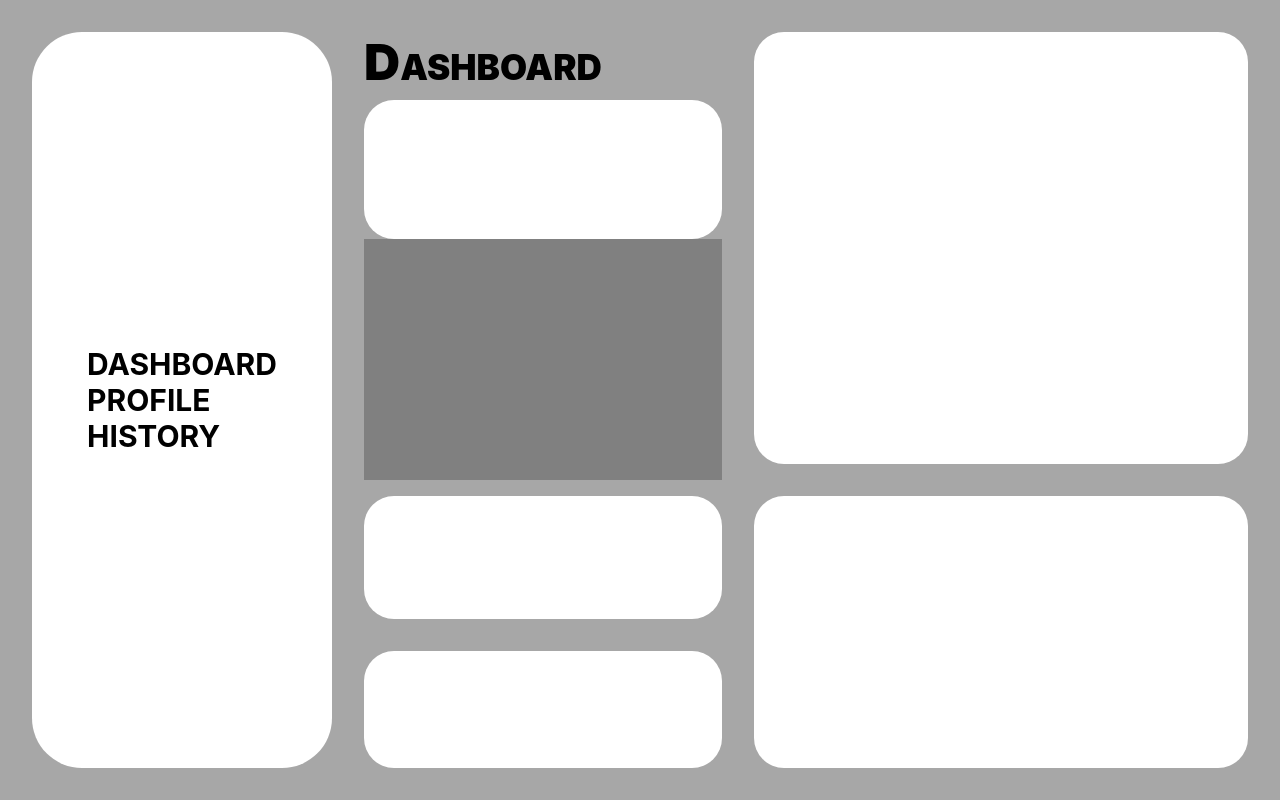
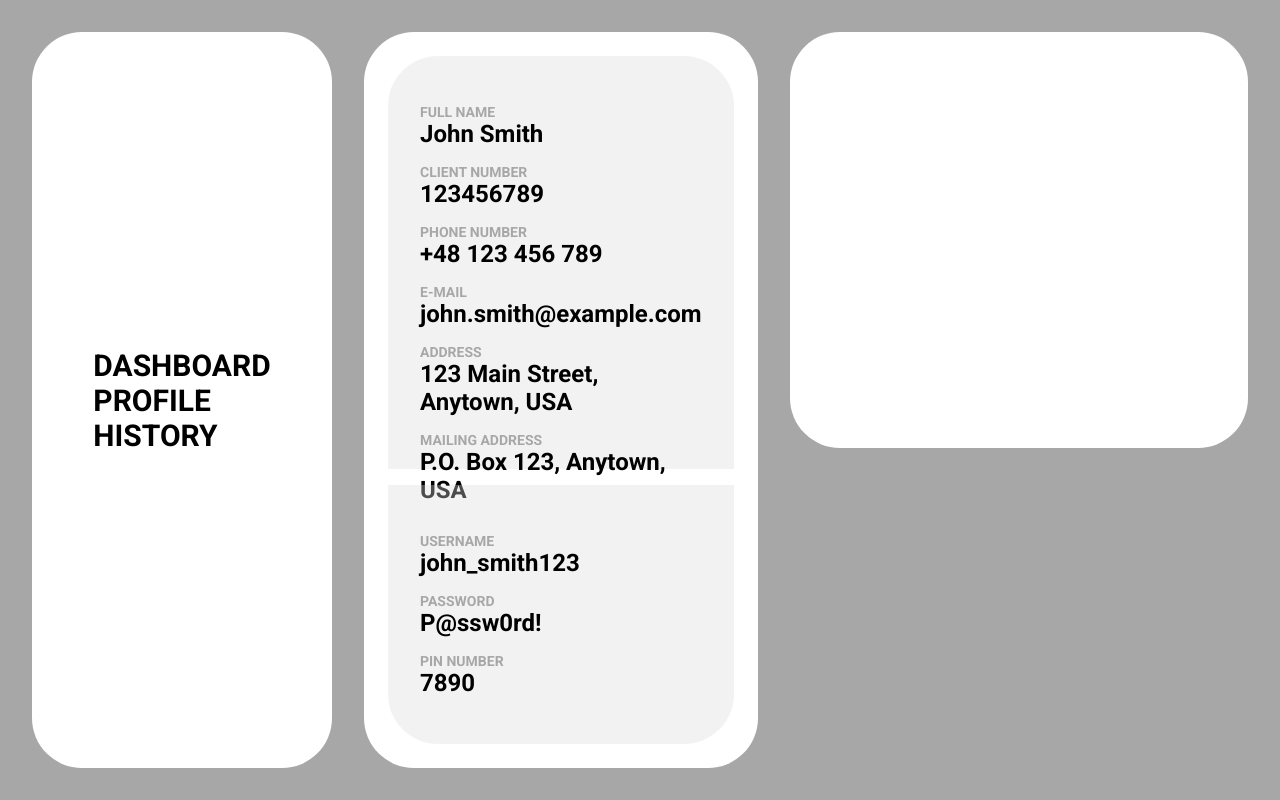
Before and after one commit to Shafosphere/money-tracker, a React (Create React App) app: page / in a window 1280 px wide. Built offline with nearby package versions, Linux system fonts and the light colour scheme.

Commit message:
Updated profile

```diff
--- a/src/Data/data.jsx
+++ b/src/Data/data.jsx
@@ -120,8 +120,7 @@ export const latestTransactions = [
     amount: 200,
   },
 ];
-export const personalData = [
-  {
+export const personalData = {
   name: "John Smith",
   username: "john_smith123",
   password: "P@ssw0rd!",
@@ -131,8 +130,7 @@ export const personalData = [
   email: "john.smith@example.com",
   address: "123 Main Street, Anytown, USA",
   mailingAddress: "P.O. Box 123, Anytown, USA",
-  },
-];
+};
 
 export const creditCardData = [
   {
--- /dev/null
+++ b/src/components/Profile/Event-log/Event.css
@@ -0,0 +1,11 @@
+.container-Event{
+    height: 100%;
+    width: 100%;
+    padding: 2rem 2rem 2rem 2rem;
+}
+.window-Event{
+    background-color: white;
+    width: 100%;
+    height: 100%;
+    border-radius: 50px;
+}
--- /dev/null
+++ b/src/components/Profile/Event-log/Event.jsx
@@ -0,0 +1,12 @@
+import "./Event.css"
+export default function Event(){
+    return(
+        <div className="container-Event">
+            <div className="window-Event">
+                <div className="Event-head"></div>
+                <div className="Event-body"></div>
+                <div className="Event-footer"></div>
+            </div>
+        </div>
+    )
+}
--- /dev/null
+++ b/src/components/Profile/Personal/Personal.css
@@ -0,0 +1,53 @@
+.container-Personal{
+    height: 100%;
+    width: 100%;
+    padding: 2rem 0rem 2rem 0rem;
+}
+.window-Personal{
+    background-color: white;
+    width: 100%;
+    height: 100%;
+    border-radius: 50px;
+    padding: 1.5rem;
+    display: flex;
+    flex-direction: column;
+    gap: 1rem;
+}
+.top-Personal{
+    background-color: rgba(217, 217, 217, 0.35);
+    height: 60%;
+    width: 100%;
+    border-radius: 50px 50px 0px 0px;
+    display: flex;
+    flex-direction: column;
+    padding: 2rem;
+}
+.data-Personal{
+    display: flex;
+    flex-direction: column;
+    width: 100%;
+    margin-top: 1rem;
+}
+.data-Personal > div:first-child {
+    color: #A7A7A7;
+    text-transform: uppercase;
+    font-size: 14px;
+    font-weight: 600;
+}
+
+.data-Personal > div:nth-child(2) {
+    color: black;
+    font-size: 24px;
+    font-weight: 600;
+  }
+
+.bot-Personal{
+    background-color: rgba(217, 217, 217, 0.35);
+    height: 40%;
+    border-radius: 0px 0px 50px 50px;
+
+    display: flex;
+    flex-direction: column;
+    padding: 2rem;
+
+}
--- /dev/null
+++ b/src/components/Profile/Personal/Personal.jsx
@@ -0,0 +1,50 @@
+import "./Personal.css";
+import { personalData } from "../../../Data/data";
+export default function Personal() {
+  return (
+    <div className="container-Personal">
+      <div className="window-Personal">
+        <div className="top-Personal">
+          <div className="name data-Personal">
+            <div>full name</div>
+            <div>{personalData.name}</div>
+          </div>
+          <div className="clientNumber data-Personal">
+            <div>client number</div>
+            <div>{personalData.customerId}</div>
+          </div>
+          <div className="phoneNumber data-Personal">
+            <div>phone number</div>
+            <div>{personalData.phoneNumber}</div>
+          </div>
+          <div className="email data-Personal">
+            <div>e-mail</div>
+            <div>{personalData.email}</div>
+          </div>
+          <div className="address data-Personal">
+            <div>address</div>
+            <div>{personalData.address}</div>
+          </div>
+          <div className="mailingAddress data-Personal">
+            <div>mailing address</div>
+            <div>{personalData.mailingAddress}</div>
+          </div>
+        </div>
+        <div className="bot-Personal">
+          <div className="name data-Personal">
+            <div>username</div>
+            <div>{personalData.username}</div>
+          </div>
+          <div className="name data-Personal">
+            <div>password</div>
+            <div>{personalData.password}</div>
+          </div>
+          <div className="name data-Personal">
+            <div>pin number</div>
+            <div>{personalData.pin}</div>
+          </div>
+        </div>
+      </div>
+    </div>
+  );
+}
--- a/src/pages/Profile/Profile.css
+++ b/src/pages/Profile/Profile.css
@@ -2,17 +2,14 @@
     grid-area: 1 / 2 / 3 / 3;
     height: 100%;
     width: 100%;
-    background-color: rgb(255, 0, 0);
 }
-.trustedDevice{
+.eventLog{
     grid-area: 1 / 3 / 2 / 4;
     height: 100%;
     width: 100%;
-    background-color: rgb(47, 0, 255);
 }
-.eventLog{
+.trustedDevice{
     grid-area: 2 / 3 / 3 / 4;
     height: 100%;
     width: 100%;
-    background-color: rgb(234, 0, 255);
 }
--- a/src/pages/Profile/Profile.jsx
+++ b/src/pages/Profile/Profile.jsx
@@ -1,10 +1,12 @@
 import "./Profile.css";
+import Personal from "../../components/Profile/Personal/Personal";
+import Event from "../../components/Profile/Event-log/Event";
 export default function Profile() {
   return (
     <>
-      <div className="personalData">1</div>
-      <div className="trustedDevice">2</div>
-      <div className="eventLog">3</div>
+      <div className="personalData"><Personal/></div>
+      <div className="eventLog"><Event/></div>
+      <div className="trustedDevice"></div>
     </>
   );
 }
--- a/src/pages/index.css
+++ b/src/pages/index.css
@@ -1,7 +1,9 @@
+@import url('https://fonts.googleapis.com/css2?family=Lato:ital,wght@0,100;0,300;0,400;0,700;0,900;1,100;1,300;1,400;1,700;1,900&family=Montserrat:ital,wght@0,100..900;1,100..900&family=Roboto:ital,wght@0,100;0,300;0,400;0,500;0,700;0,900;1,100;1,300;1,400;1,500;1,700;1,900&display=swap');
 * {
   padding: 0;
   margin: 0;
   box-sizing: border-box;
+  font-family: Roboto;
 }
 body {
   min-height: 100vh;
--- a/src/pages/main.jsx
+++ b/src/pages/main.jsx
@@ -3,7 +3,7 @@ import Navbar from "../components/Navbar/Navbar";
 import Home from "./Home/Home";
 import Profile from "./Profile/Profile";
 export default function Main() {
-  const [display, setDisplay] = useState("home");
+  const [display, setDisplay] = useState("profile");
 
   function changeDisplay(item) {
     setDisplay(item);
```
Lines whose indentation alone changed are shown as unchanged.
